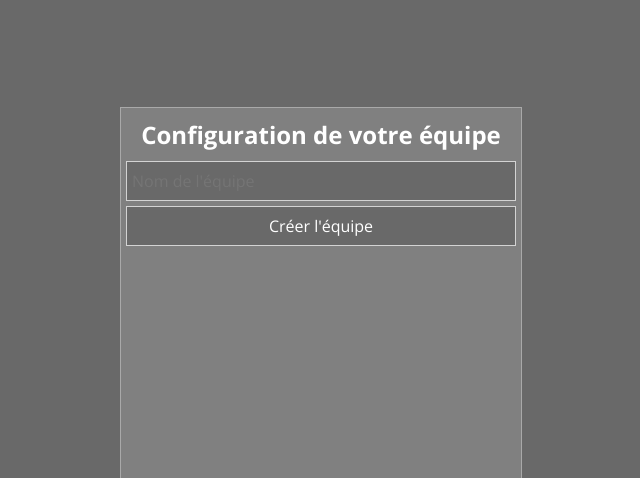
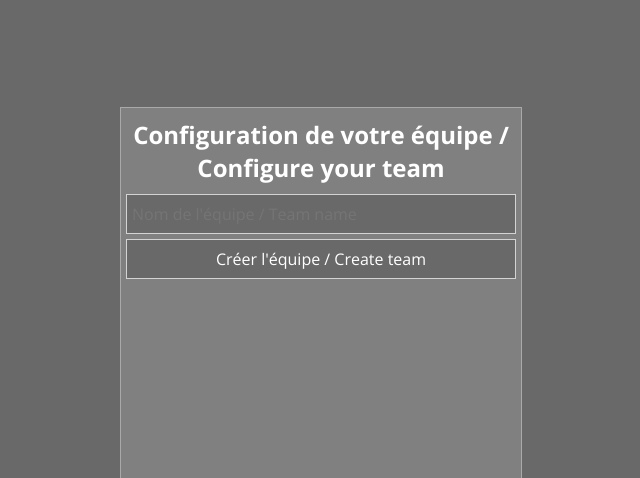
Before and after one commit to Virinas-code/agility-teams-manager, a Flask app: a page that uses app/views/team-create.html in a window 1280 px wide. Shown: the top 478 px of the page, without its empty margins (327-967 px from the left). Run offline with Flask 2, Linux system fonts and the light colour scheme; parts of the project's set-up code (start-up, migrations or seed data) failed here and were passed over.

Commit message:
Update UI

```diff
--- a/app/views/team-create.html
+++ b/app/views/team-create.html
@@ -1,8 +1,8 @@
 {% extends "templates/small.html" %}
 {% block main %}
-<h2>Configuration de votre équipe</h2>
+<h2>Configuration de votre équipe / Configure your team</h2>
 <form action="" method="POST">
- <input type="text" placeholder="Nom de l'équipe" name="team-name" id="team-name" />
- <input type="submit" value="Créer l'équipe" />
+ <input type="text" placeholder="Nom de l'équipe / Team name" name="team-name" id="team-name" required />
+ <input type="submit" value="Créer l'équipe / Create team" />
 </form>
 {% endblock %}
--- a/app/views/templates/dog-select.html
+++ b/app/views/templates/dog-select.html
@@ -1,6 +1,6 @@
 {% extends "templates/small.html" %}
 {% block main %}
-<h2>Sélectionnez votre chien</h2>
+<h2>Sélectionnez votre chien / Select your dog</h2>
 <ul>
  {% for dog in dogs %}
   <li><a href="{{ dog }}">{{ dog }}</a></li>
--- a/app/views/templates/small.html
+++ b/app/views/templates/small.html
@@ -1,7 +1,7 @@
 <!DOCTYPE html>
  <html>
   <head>
-   <title>Agility Teams Manager - Sélectionnez votre nom</title>
+   <title>Agility Teams Manager</title>
    <meta charset="utf-8" />
    <link rel="stylesheet" href="/ui/templates/small/style.css" />
    <link rel="stylesheet" href="/ui/templates/small/form.css" />
```
Also changed, not shown: 1 other file.
